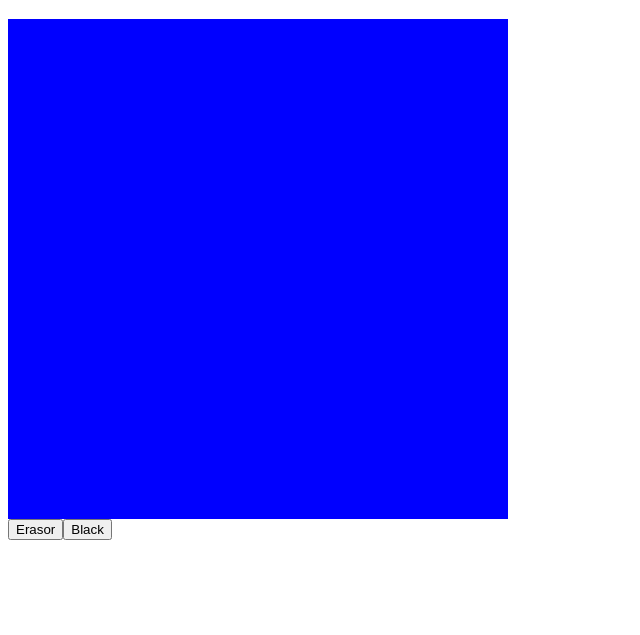
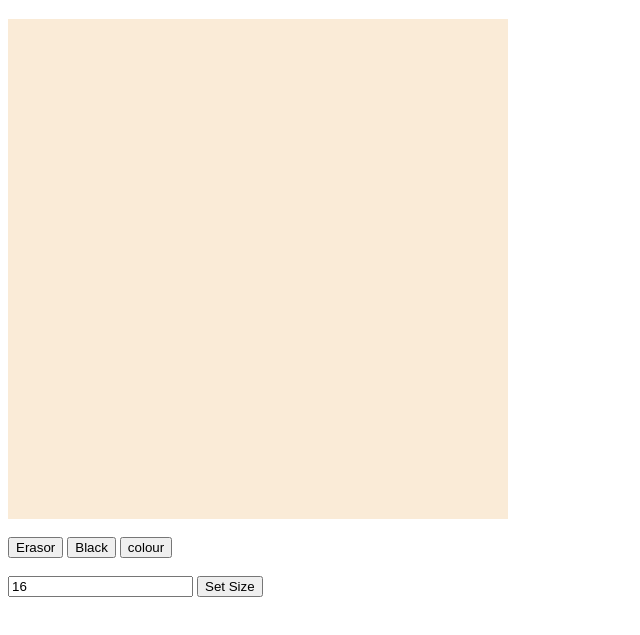
Before and after one commit to Deilo44/Etch-a-Sketch, a plain HTML site: page index.html in a window 1280 px wide. Shown: the part 61-696 px from the top of the page, without its empty margins (0-640 px from the left). Drawn offline with Linux system fonts and the light colour scheme.

Commit message:
working on the code for changing the board size

```diff
--- a/index.html
+++ b/index.html
@@ -8,8 +8,16 @@
 </head>
 <body>
     <h1>Sketch Board</h1>
-    <div class="board"></div>
-    <div class="button"><button>Erasor</button><button>Black</button></div>
+    <div class="board"></div><br>
+    <div class="button">
+        <button>Erasor</button>
+        <button>Black</button>
+        <button>colour</button>
+    </div><br>
+    <div>
+        <input type="text" placeholder="Size of Board (2 to 100)" value="16" onchange="boardSize(this.value)">
+        <button>Set Size</button>
+    </div>
 </body>
 <script src="script.js"></script>
 </html>
--- a/script.js
+++ b/script.js
@@ -1,9 +1,19 @@
-let board = document.querySelector(".board");
-board.style.gridTemplateColumns ="repeat(16 , 1fr)";
-board.style.gridTemplateRow ="repeat(16 , 1fr)";
+function creatediv(size){
+    let board = document.querySelector(".board");
+    let squares =board.querySelectorAll("div");
+    squares.forEach((div) => div.remove());
+    board.style.gridTemplateColumns =`repeat(${size} , 1fr)`;
+    board.style.gridTemplateRows =`repeat(${size} , 1fr)`;
+    let number = size*size;
+    for (let i=0;i<number;i++){
+        let square = document.createElement("div");
+        square.style.backgroundColor="antiquewhite";
+        board.insertAdjacentElement("beforeend",square);
+}
+}
 
-for (let i=0;i<256;i++){
-    let square = document.createElement("div");
-    square.style.backgroundColor="blue";
-    board.insertAdjacentElement("beforeend",square);
+creatediv(16);
+
+function boardSize(input){
+    creatediv(input);
 }
--- a/styles.css
+++ b/styles.css
@@ -1,5 +1,4 @@
 .board {
-    background-color: antiquewhite;
     width: 500px;
     height: 500px;
     display: grid;
```
